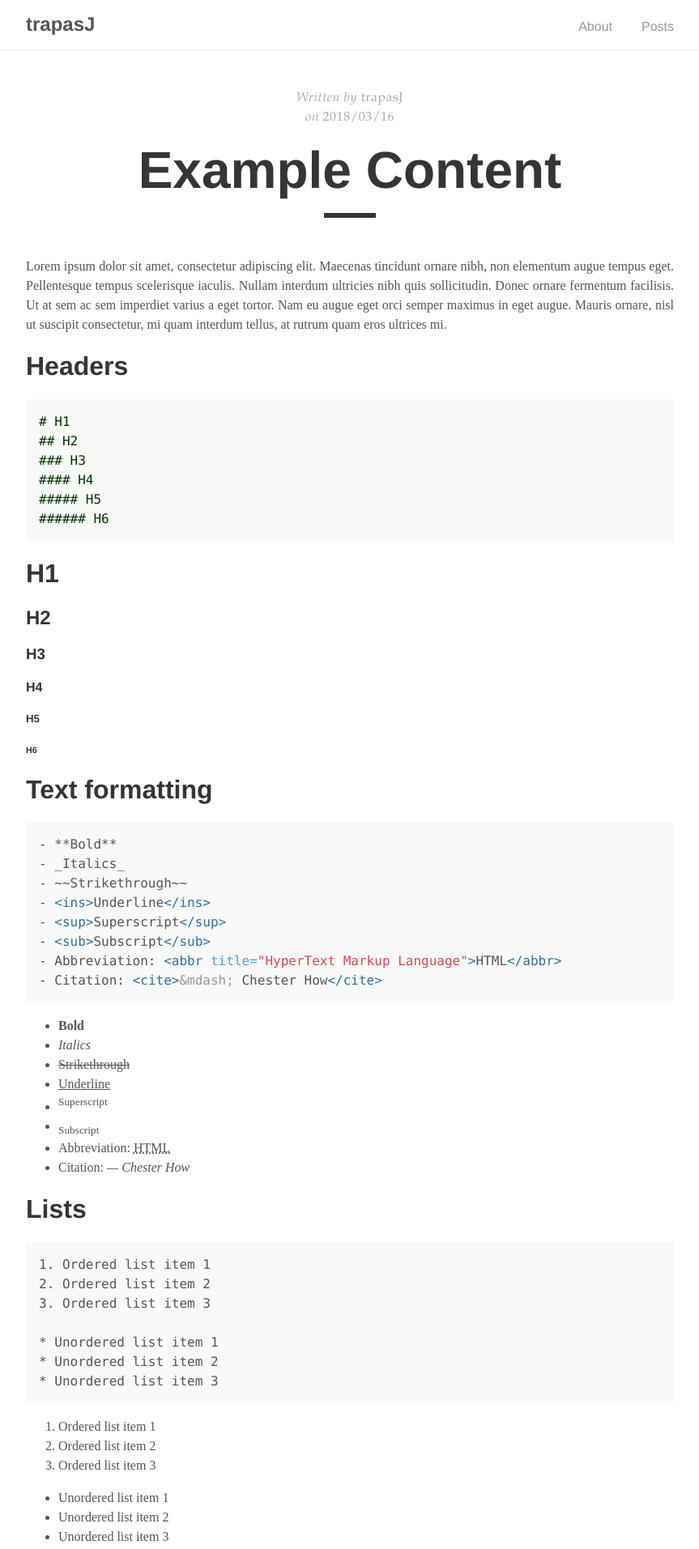
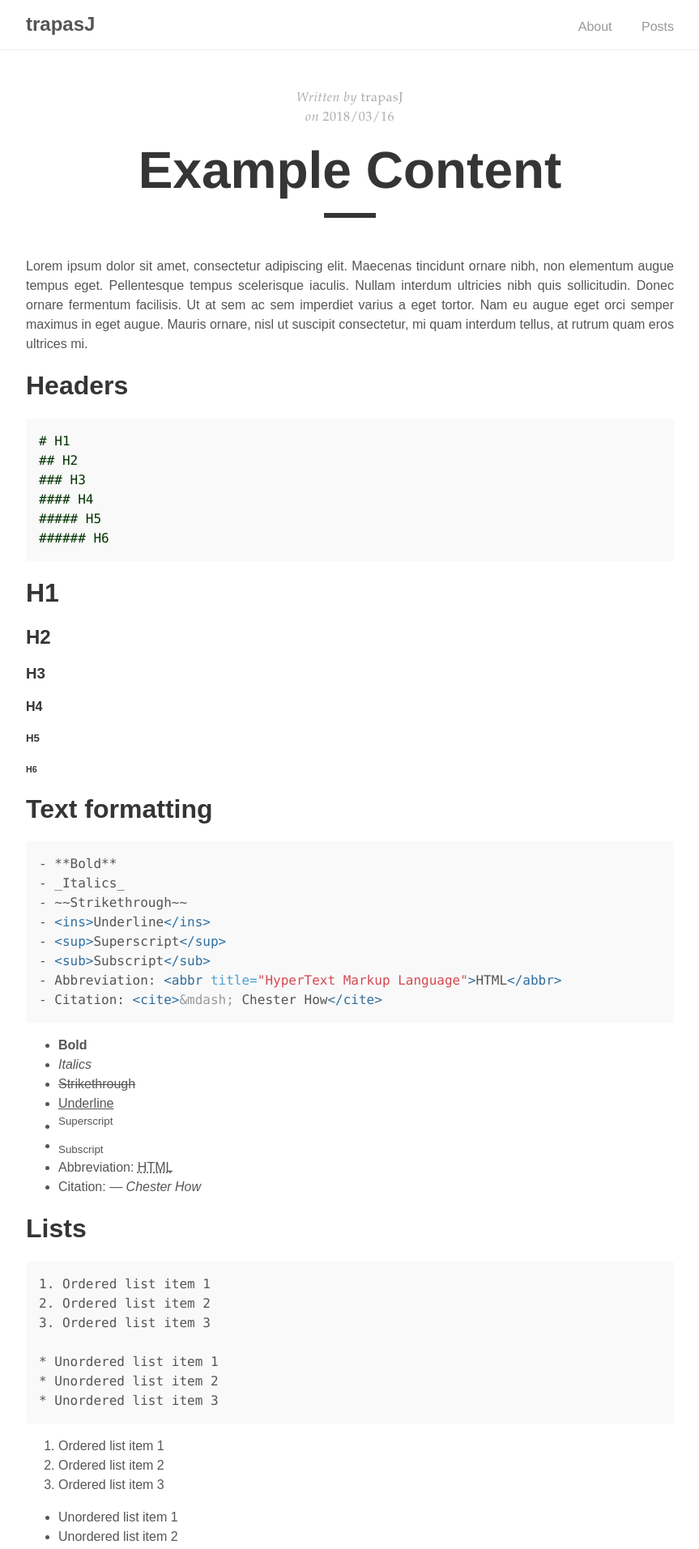
Before and after one commit to TrapasJ/TrapasJ.github.io, a Jekyll site: the page built from _posts/2018-03-16-example-content.md, in a window 1280 px wide. Shown: the top 1913 px of the page at 81% size, without its empty margins (208-1071 px from the left). Built offline with Jekyll 4.4.1, drawn with Linux system fonts in a browser that asks for light colours; some web fonts are replaced.

Commit message:
Update _base.scss

```diff
--- a/_sass/tale/_base.scss
+++ b/_sass/tale/_base.scss
@@ -11,7 +11,7 @@ body {
 }
 
 html {
-  font-family: $serif-primary;
+  font-family: 'Noto Sans KR', sans-serif;
   font-size: 14px;
   overflow-y: scroll;
 
@@ -31,7 +31,7 @@ h4,
 h5,
 h6 {
   color: $default-shade;
-  font-family: $sans-serif;
+  font-family: 'Noto Sans KR', sans-serif;
   line-height: normal;
 }
 
```
